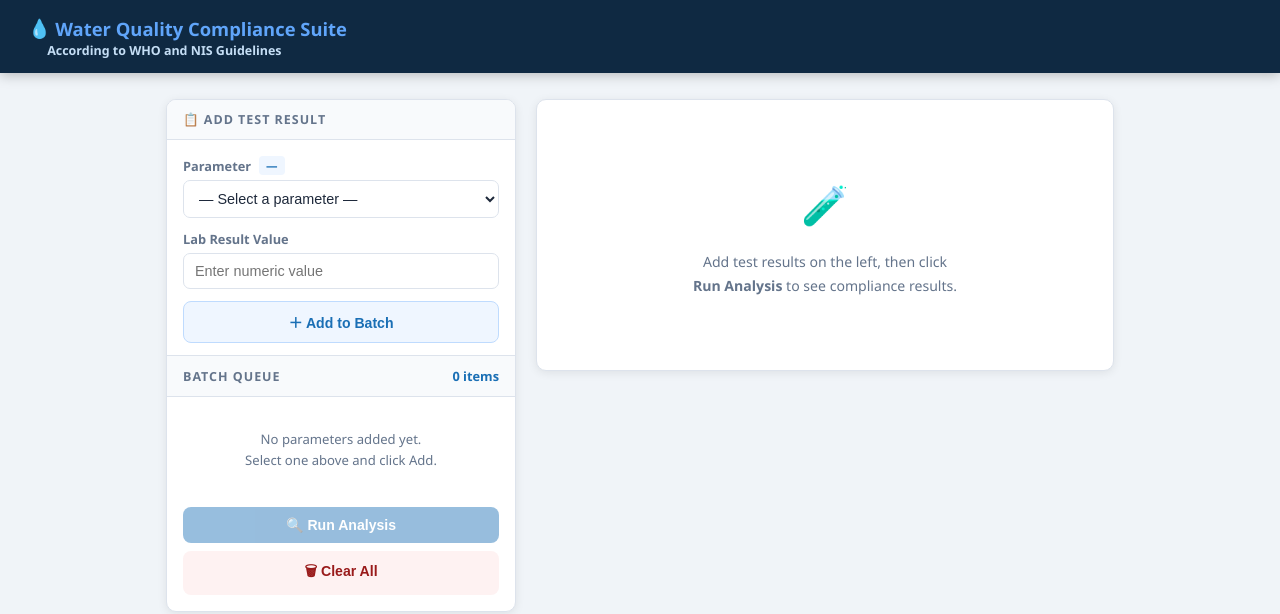
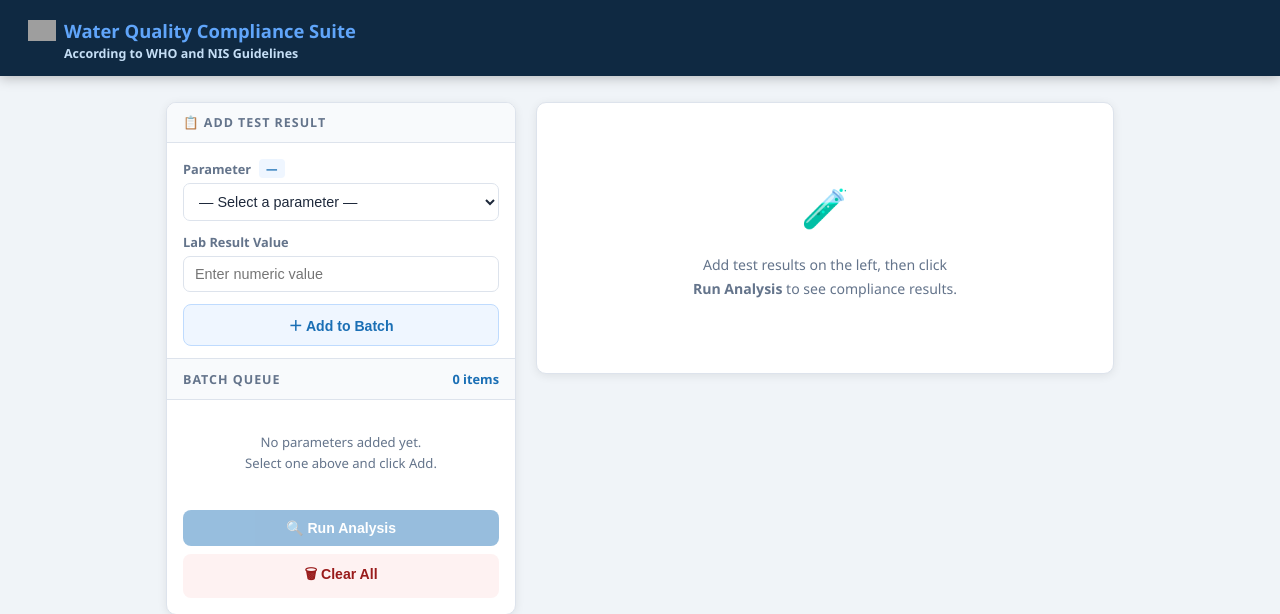
Before and after one commit to Kamarudeen-Balogun/Check.H20, a Flask app: page / in a window 1280 px wide. Shown: the top 614 px of the page. Run offline with Flask 3, Linux system fonts and the light colour scheme; grey boxes are pictures that could not be loaded.

Commit message:
Add site icons and header logo
Use logo in header and add favicon links

Add web manifest and Android icon assets

```diff
--- a/templates/index.html
+++ b/templates/index.html
@@ -4,6 +4,11 @@
   <meta charset="UTF-8" />
   <meta name="viewport" content="width=device-width, initial-scale=1.0" />
   <title>Water Quality Compliance Suite</title>
+  <link rel="icon" href="{{ url_for('static', filename='logo.png') }}" type="image/png" />
+  <link rel="apple-touch-icon" href="{{ url_for('static', filename='apple-touch-icon.png') }}" />
+  <link rel="icon" href="{{ url_for('static', filename='favicon.ico') }}" type="image/x-icon" />
+  <link rel="manifest" href="{{ url_for('static', filename='manifest.json') }}" />
+  <meta name="theme-color" content="#0F2942" />
   <style>
     *, *::before, *::after { box-sizing: border-box; margin: 0; padding: 0; }
 
@@ -46,7 +51,7 @@
       box-shadow: 0 2px 12px rgba(0,0,0,0.25);
     }
     header h1 { font-size: 1.15rem; font-weight: 700; display:flex; align-items:center; gap:8px; }
-    header .logo-emoji { display:inline-block; width:1.2rem; text-align:center; font-size:1.15rem; line-height:1; }
+    header .logo-image { width: 28px; height: 28px; object-fit: contain; display: inline-block; }
     header .title-text { display:inline-block; }
     header h1 span { color: #60A5FA; }
     header .title-group { display: flex; flex-direction: column; gap: 4px; }
@@ -56,8 +61,8 @@
       font-weight: 600;
       opacity: 0.95;
       line-height: 1;
-      /* Start the subtitle under the main title text (not the emoji) */
-      margin-left: 1.2rem;
+      /* Start the subtitle under the main title text (not the logo) */
+      margin-left: calc(28px + 8px);
     }
     #db-version {
       font-size: 0.7rem;
@@ -419,7 +424,10 @@
 
 <header>
   <div class="title-group">
-    <h1><span class="logo-emoji">💧</span><span class="title-text">Water Quality <span>Compliance Suite</span></span></h1>
+    <h1>
+      <img class="logo-image" src="{{ url_for('static', filename='logo.png') }}" alt="Water Quality logo" />
+      <span class="title-text">Water Quality <span>Compliance Suite</span></span>
+    </h1>
     <div class="subtitle">According to WHO and NIS Guidelines</div>
   </div>
   <span id="db-version">Loading standards…</span>
```
Also changed, not shown: static/android-chrome-192x192.png (added), static/android-chrome-512x512.png (added), static/favicon.ico (added), static/manifest.json (added), 2 other files.
